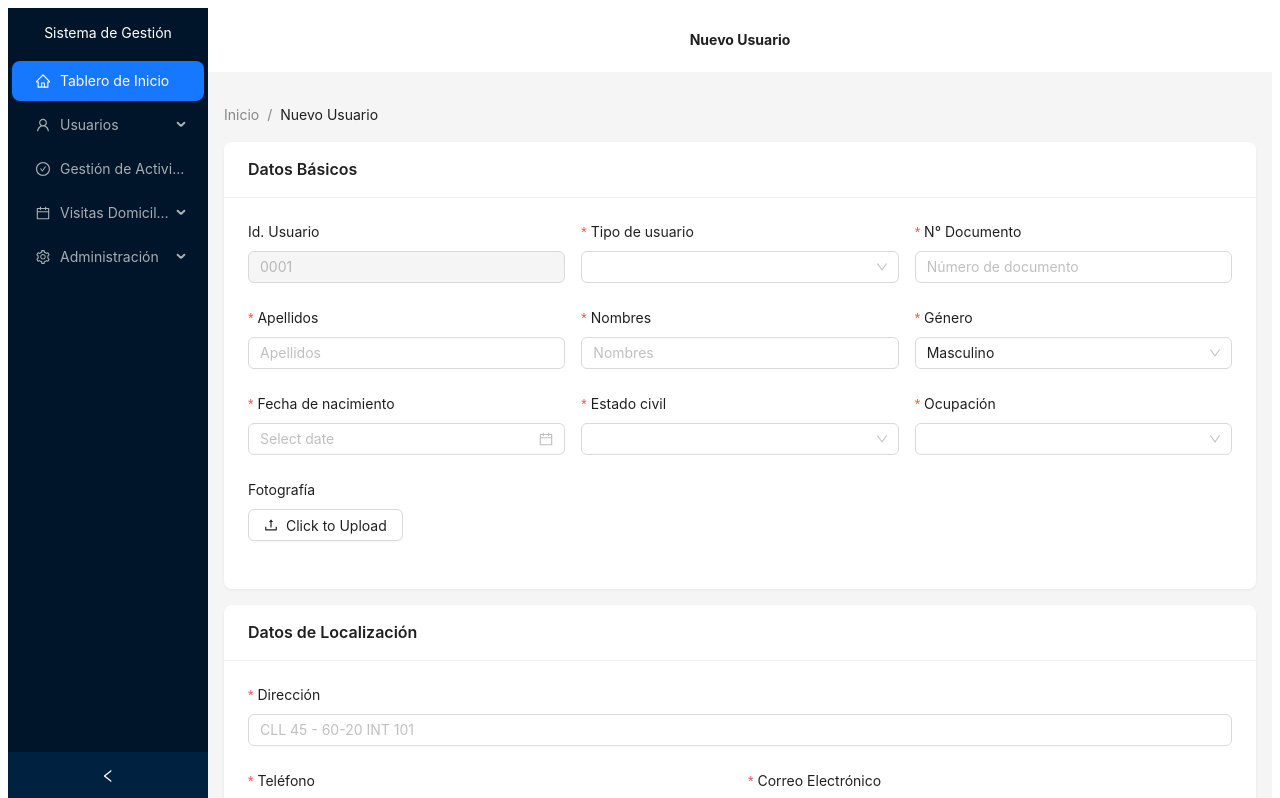
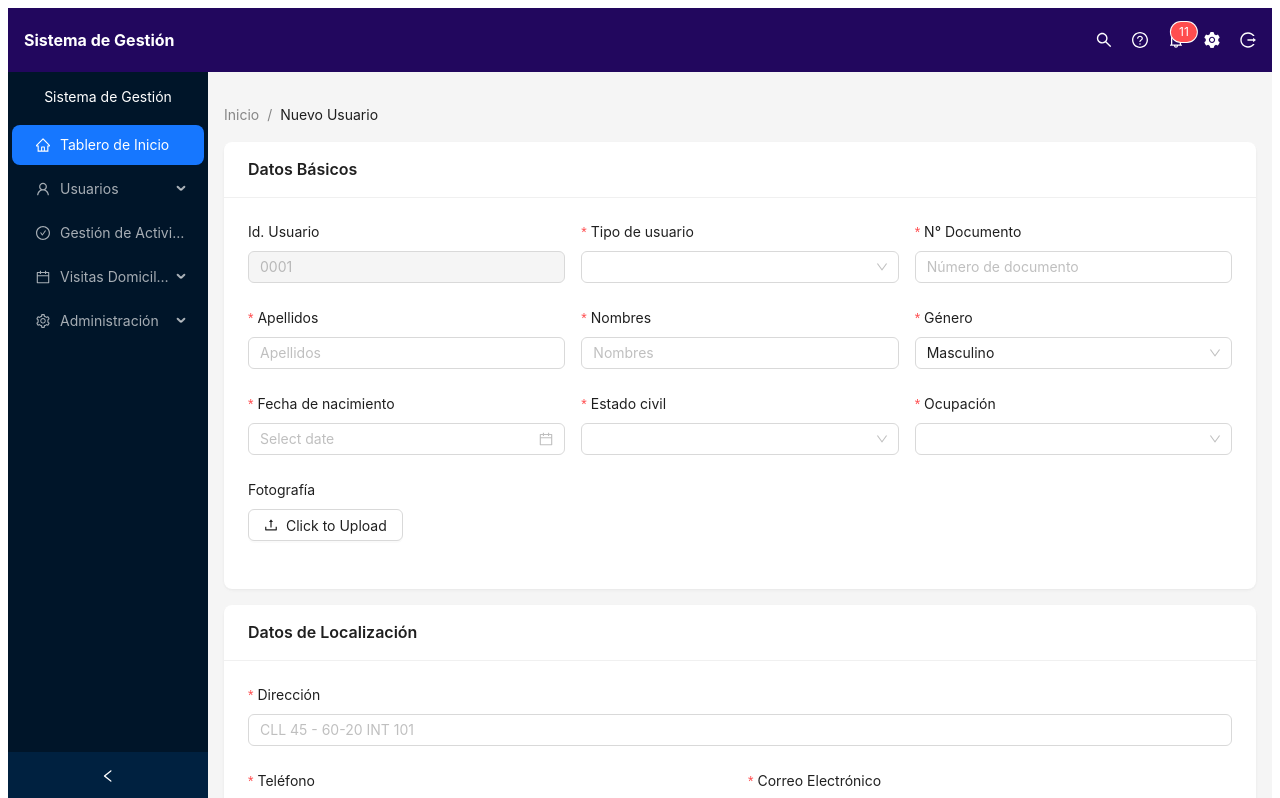
Before and after one commit to Davidvera27/CareLink, a React (Create React App) app in the folder frontend/: page /nuevo-usuario in a window 1280 px wide. Shown: the top 798 px of the page. Built offline with nearby package versions, Linux system fonts and the light colour scheme; sample sign-in values are in the browser's storage.

Commit message:
Update NuevoUsuario.js

```diff
--- a/frontend/src/components/NuevoUsuario.js
+++ b/frontend/src/components/NuevoUsuario.js
@@ -13,6 +13,7 @@ import {
   Row,
   Col,
   Menu,
+  Badge,
 } from "antd";
 import moment from "moment";
 import {
@@ -22,10 +23,15 @@ import {
   CheckCircleOutlined,
   CalendarOutlined,
   SettingOutlined,
+  SearchOutlined,
+  QuestionCircleOutlined,
+  BellOutlined,
+  LogoutOutlined,
+  SettingFilled,
 } from "@ant-design/icons"; // Importa íconos correctamente
 import axios from "axios";
 
-const { Header, Content, Footer, Sider } = Layout;
+const { Header, Content, Sider } = Layout;
 const { Option } = Select;
 
 // Configuración global de Axios
@@ -75,6 +81,33 @@ const NuevoUsuario = () => {
 
   return (
     <Layout style={{ minHeight: "100vh" }}>
+      {/* Cabecera Global */}
+      <Header
+        style={{
+          display: "flex",
+          justifyContent: "space-between",
+          alignItems: "center",
+          backgroundColor: "#22075E",
+          padding: "0 16px",
+          color: "#fff",
+        }}
+      >
+        <div style={{ fontWeight: "bold", fontSize: "16px" }}>
+          Sistema de Gestión
+        </div>
+        <div style={{ display: "flex", alignItems: "center", gap: "20px" }}>
+          <SearchOutlined style={{ fontSize: "16px", color: "#fff" }} />
+          <QuestionCircleOutlined style={{ fontSize: "16px", color: "#fff" }} />
+          <Badge count={11} style={{ backgroundColor: "#FF4D4F" }}>
+            <BellOutlined style={{ fontSize: "16px", color: "#fff" }} />
+          </Badge>
+          <SettingFilled style={{ fontSize: "16px", color: "#fff" }} />
+          <LogoutOutlined style={{ fontSize: "16px", color: "#fff" }} />
+        </div>
+      </Header>
+
+      <Layout>
+        {/* Menú lateral */}
         <Sider collapsible>
           <div
             className="logo"
@@ -110,17 +143,18 @@ const NuevoUsuario = () => {
               <Menu.Item key="4.2">Historial de Visitas</Menu.Item>
             </Menu.SubMenu>
 
-          <Menu.SubMenu key="5" icon={<SettingOutlined />} title="Administración">
+            <Menu.SubMenu
+              key="5"
+              icon={<SettingOutlined />}
+              title="Administración"
+            >
               <Menu.Item key="5.1">Configuración General</Menu.Item>
               <Menu.Item key="5.2">Auditoría</Menu.Item>
             </Menu.SubMenu>
           </Menu>
         </Sider>
 
-      <Layout>
-        <Header style={{ padding: 0, background: "#fff", textAlign: "center", fontWeight: "bold" }}>
-          Nuevo Usuario
-        </Header>
+        {/* Contenido */}
         <Content style={{ margin: "16px" }}>
           <Breadcrumb style={{ margin: "16px 0" }}>
             <Breadcrumb.Item>Inicio</Breadcrumb.Item>
@@ -344,7 +378,6 @@ const NuevoUsuario = () => {
 
           </Row>
         </Content>
-        <Footer style={{ textAlign: "center" }}>Ant Design ©{new Date().getFullYear()} Created by Ant UED</Footer>
       </Layout>
     </Layout>
   );
```
Lines whose indentation alone changed are shown as unchanged.
